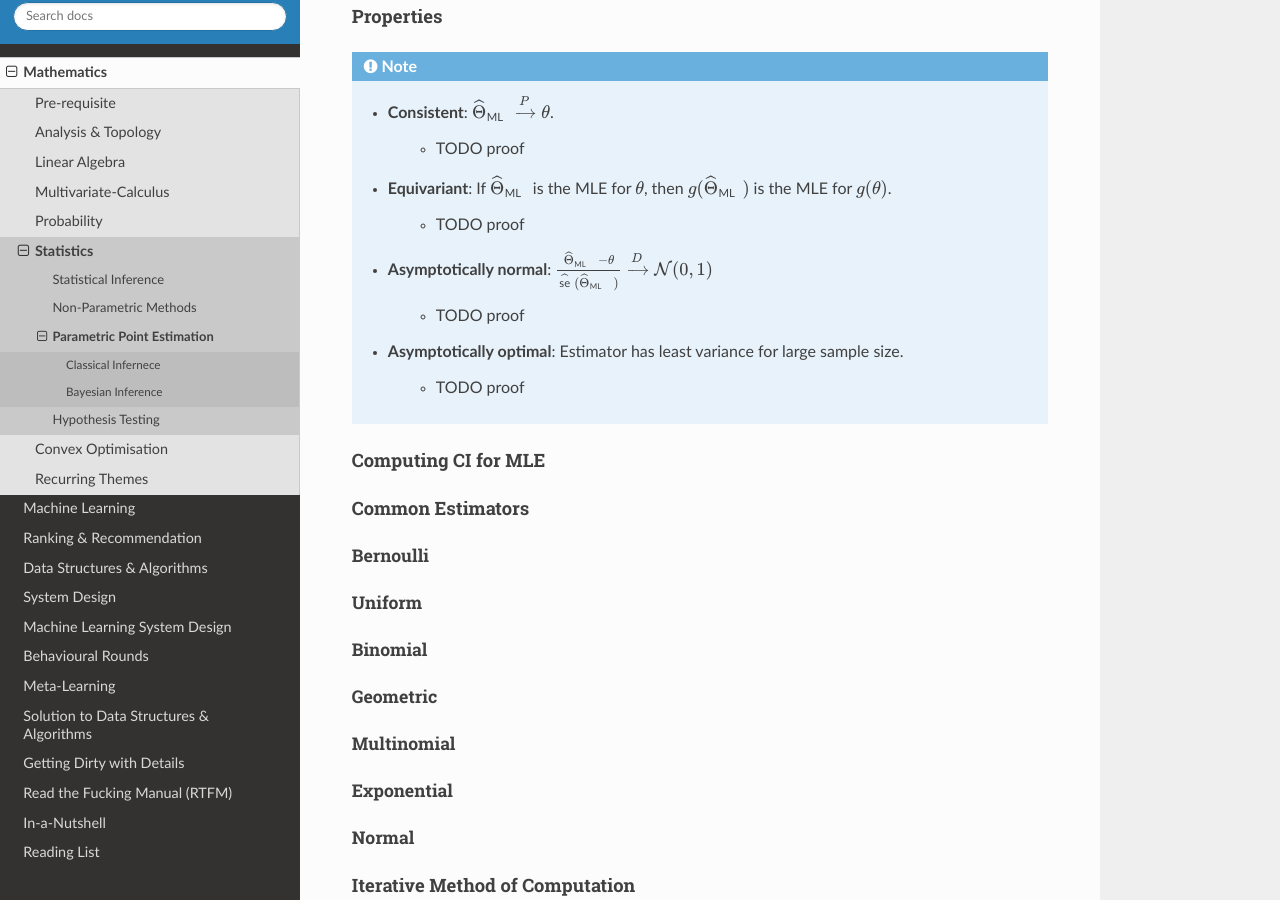
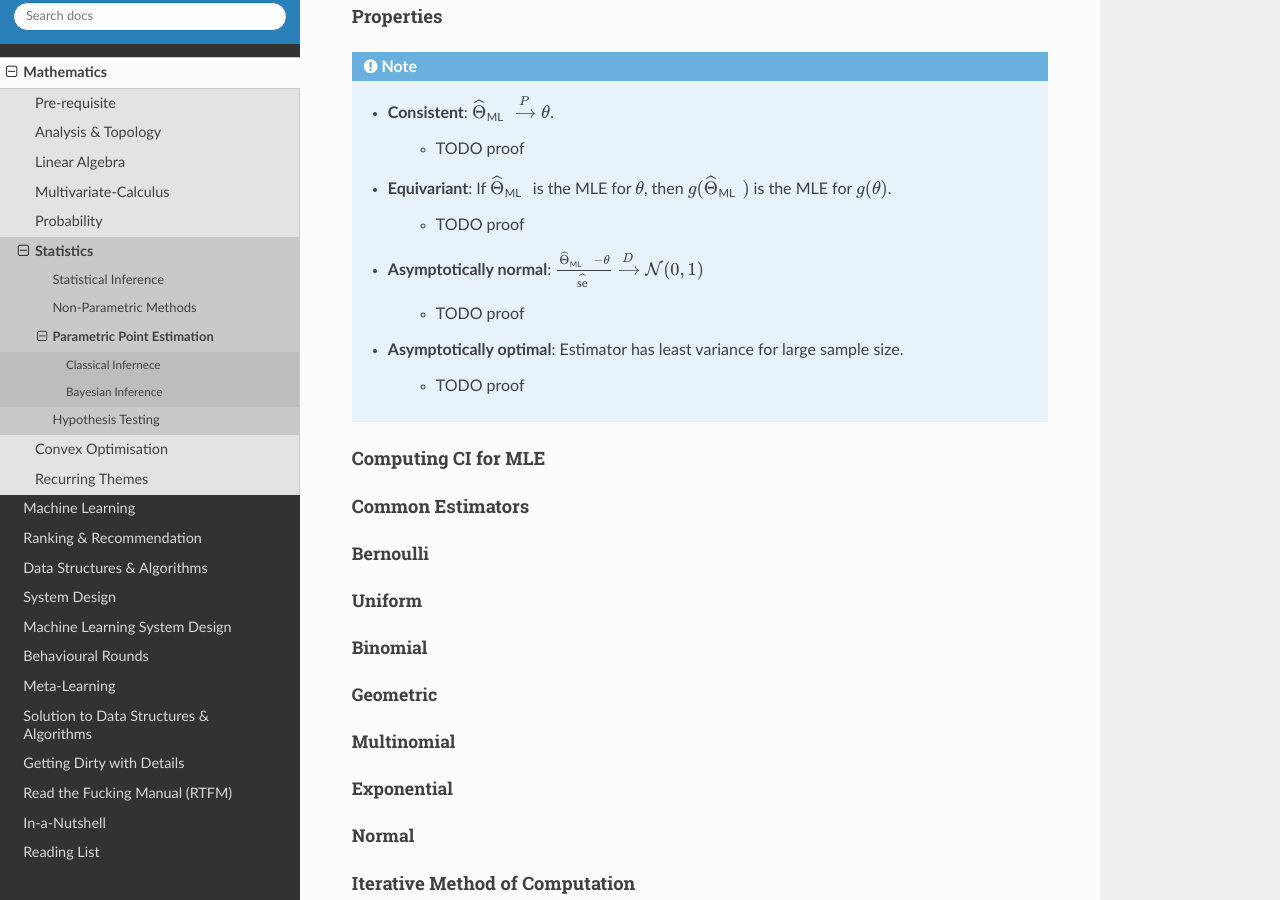
Before and after one commit to uselesstechjunks/leetcode, a Sphinx documentation site: the page built from docs/source/math/stat/pointest.rst, in a window 1280 px wide and 900 px high, scrolled down 2342 px. Built offline with Sphinx 7.4.7 and the Read the Docs theme 2.0.0, drawn with Linux system fonts in a browser that asks for light colours.

Commit message:
Update pointest.rst

```diff
--- a/docs/source/math/stat/pointest.rst
+++ b/docs/source/math/stat/pointest.rst
@@ -86,7 +86,7 @@ Properties
 	* **Equivariant**: If :math:`\widehat{\Theta}_{\text{ML}}` is the MLE for :math:`\theta`, then :math:`g(\widehat{\Theta}_{\text{ML}})` is the MLE for :math:`g(\theta)`.
 
 		* TODO proof
-	* **Asymptotically normal**: :math:`\frac{\widehat{\Theta}_{\text{ML}}-\theta}{\widehat{\text{se}}(\widehat{\Theta}_{\text{ML}})}\xrightarrow[]{D}\mathcal{N}(0,1)`
+	* **Asymptotically normal**: :math:`\frac{\widehat{\Theta}_{\text{ML}}-\theta}{\widehat{\text{se}}}\xrightarrow[]{D}\mathcal{N}(0,1)`
 
 		* TODO proof
 	* **Asymptotically optimal**: Estimator has least variance for large sample size.
```
